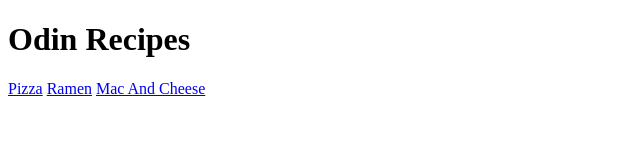
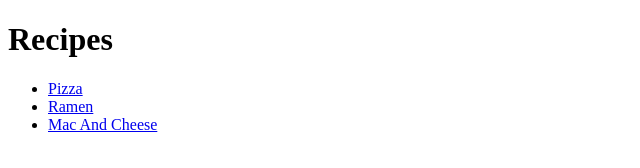
Before and after one commit to lukaszpatalas/project_recipes, a plain HTML site: page index.html in a window 1280 px wide. Shown: the whole page, without its empty margins (0-640 px from the left). Drawn offline with Linux system fonts and the light colour scheme.

Commit message:
Tweak content in index.html

```diff
--- a/index.html
+++ b/index.html
@@ -7,9 +7,11 @@
     <title>Document</title>
 </head>
 <body>
-    <h1>Odin Recipes</h1>
-    <a href="recipes/pizza.html" >Pizza</a>
-    <a href="recipes/ramen.html" >Ramen</a>
-    <a href="recipes/mac.html" >Mac And Cheese</a>
+    <h1>Recipes</h1>
+    <ul>
+        <li><a href="recipes/pizza.html" >Pizza</a></li>
+        <li><a href="recipes/ramen.html" >Ramen</a></li>
+        <li><a href="recipes/mac.html" >Mac And Cheese</a></li>
+    </ul>
 </body>
 </html>
```
